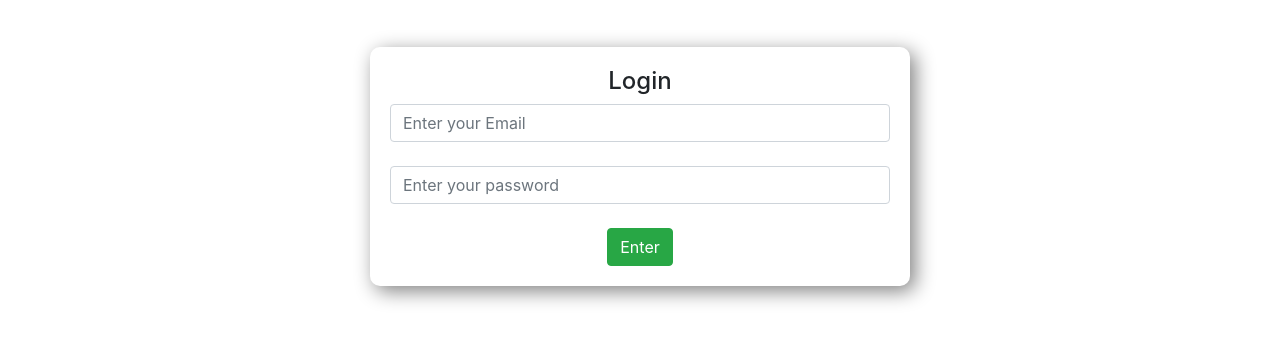
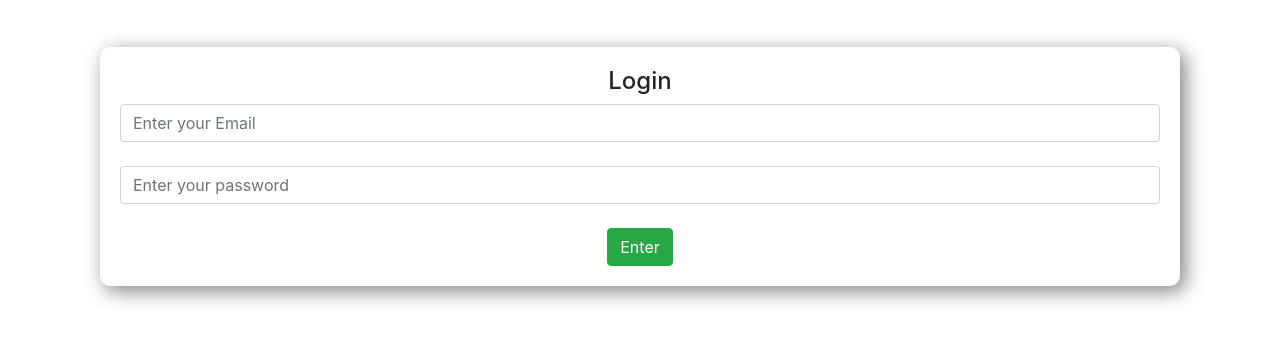
Before and after one commit to mahbubpatwary/bank, a plain HTML site: page index.html in a window 1280 px wide. Shown: the part 141-482 px from the top of the page. Drawn offline with nearby package versions, Linux system fonts and the light colour scheme.

Commit message:
Update index.html

```diff
--- a/index.html
+++ b/index.html
@@ -11,7 +11,7 @@
     <center>
     <div id="login-area">
         <h2 class="text-center">Welcome to your Account</h2>
-        <div class="submit-area col-md-6" id="">
+        <div class="submit-area" id="">
             <h4>Login</h4>
             <input class="form-control" type="text" placeholder="Enter your Email" >
             <br>
```
